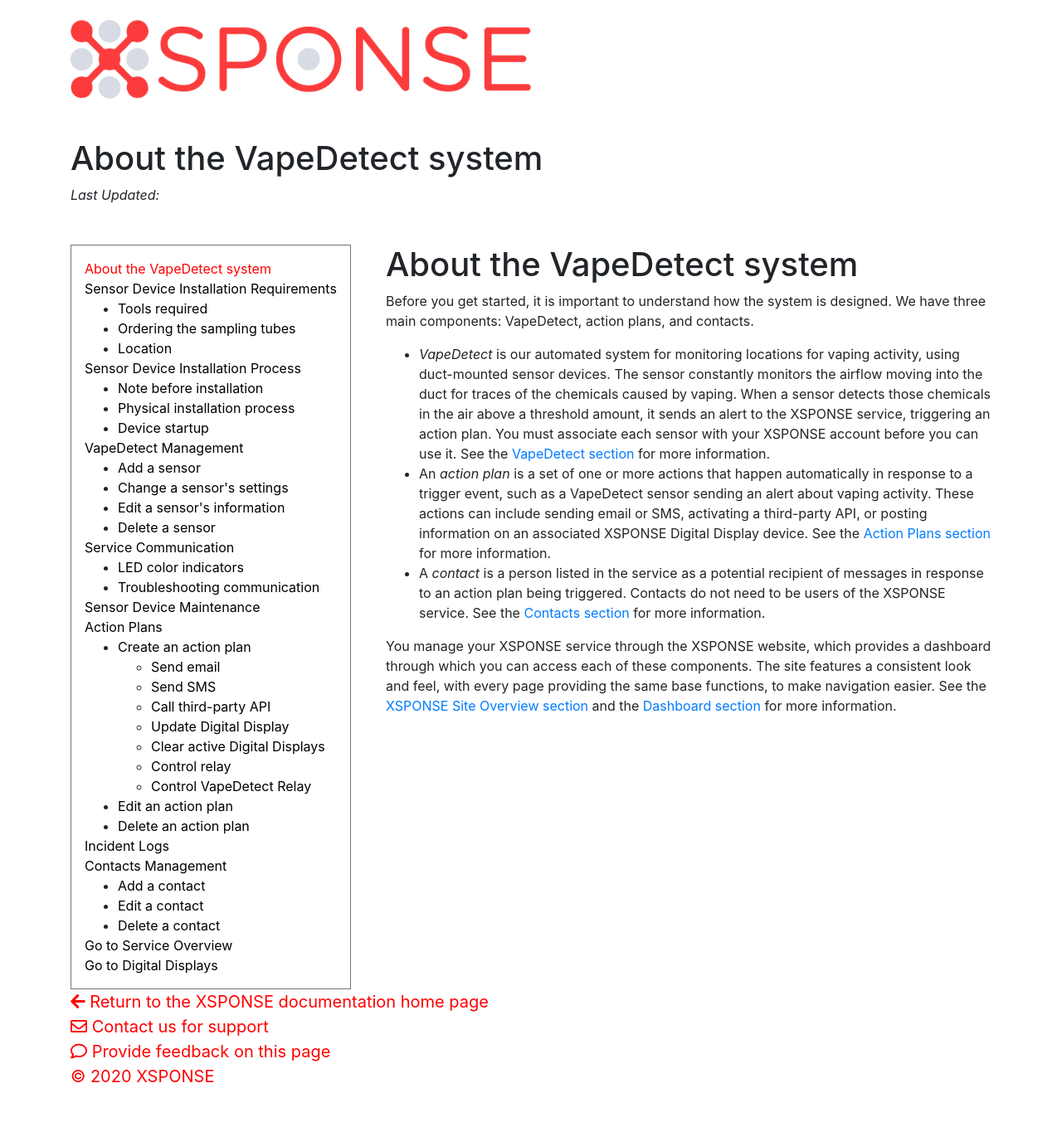
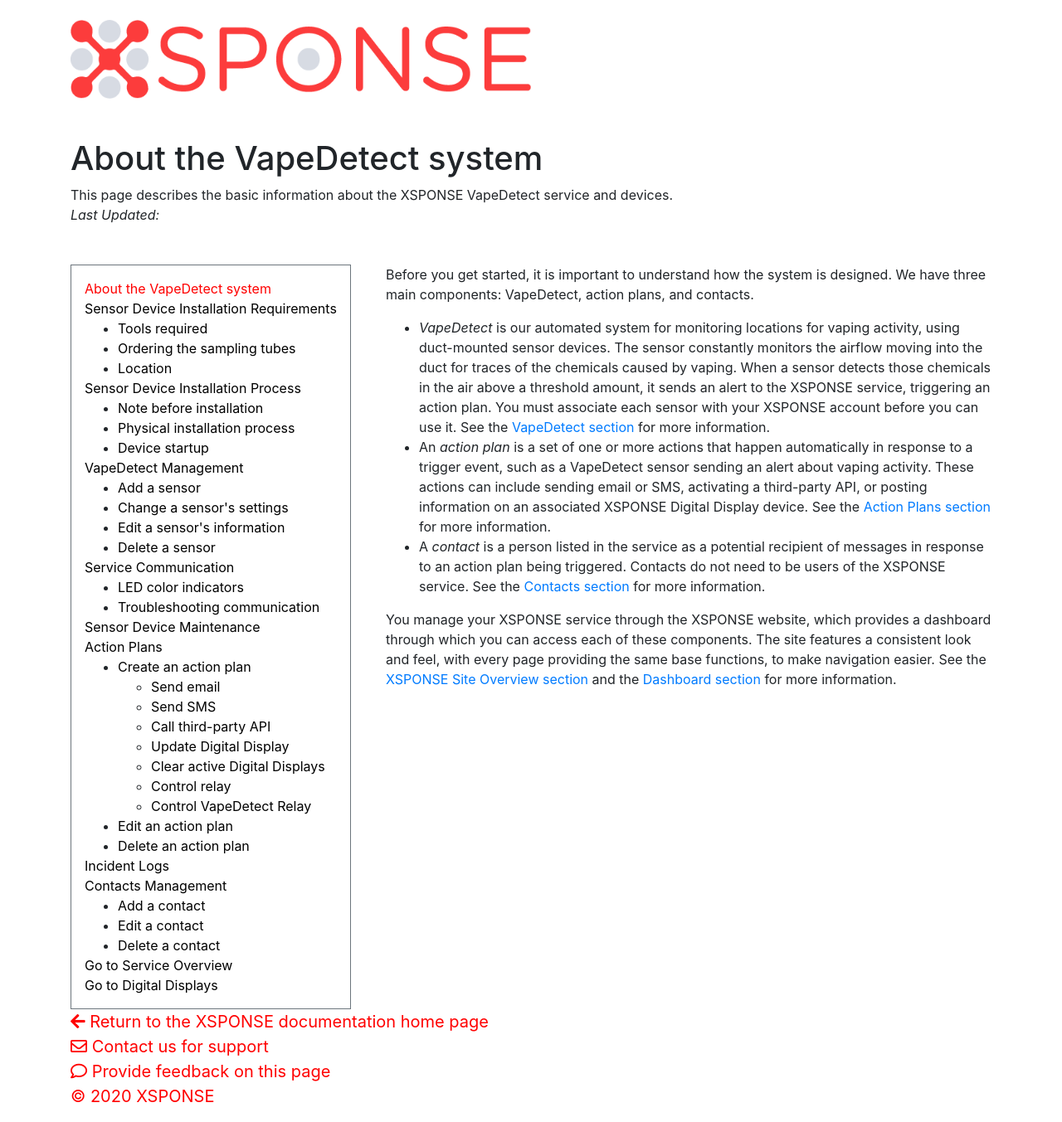
Before and after one commit to NrsSystems/docs, a Jekyll site: the page built from vape-detect/about-vapedetect.md, in a window 1280 px wide. Shown: the whole page at 83% size. Built offline with Jekyll 4.4.1, drawn with Linux system fonts in a browser that asks for light colours; our own code applies the rules of GitHub Pages for plain Markdown files; before the commit the page ends 1329 px from its top, so only the background shows below that.

Commit message:
Update about-vapedetect.md
Added the title and abstract section.

```diff
--- a/vape-detect/about-vapedetect.md
+++ b/vape-detect/about-vapedetect.md
@@ -1,5 +1,7 @@
-# About the VapeDetect system
-
+---
+title: About the VapeDetect system
+abstract: This page describes the basic information about the XSPONSE VapeDetect service and devices.
+---
 Before you get started, it is important to understand how the system is designed. We have three main components: VapeDetect, action plans, and contacts.
 - _VapeDetect_ is our automated system for monitoring locations for vaping activity, using duct-mounted sensor devices. The sensor constantly monitors the airflow moving into the duct for traces of the chemicals caused by vaping. When a sensor detects those chemicals in the air above a threshold amount, it sends an alert to the XSPONSE service, triggering an action plan. You must associate each sensor with your XSPONSE account before you can use it. See the [VapeDetect section](vapedetect-management.md) for more information.
 - An _action plan_ is a set of one or more actions that happen automatically in response to a trigger event, such as a VapeDetect sensor sending an alert about vaping activity. These actions can include sending email or SMS, activating a third-party API, or posting information on an associated XSPONSE Digital Display device. See the [Action Plans section](../general-ops/action-plans.md) for more information.
```
